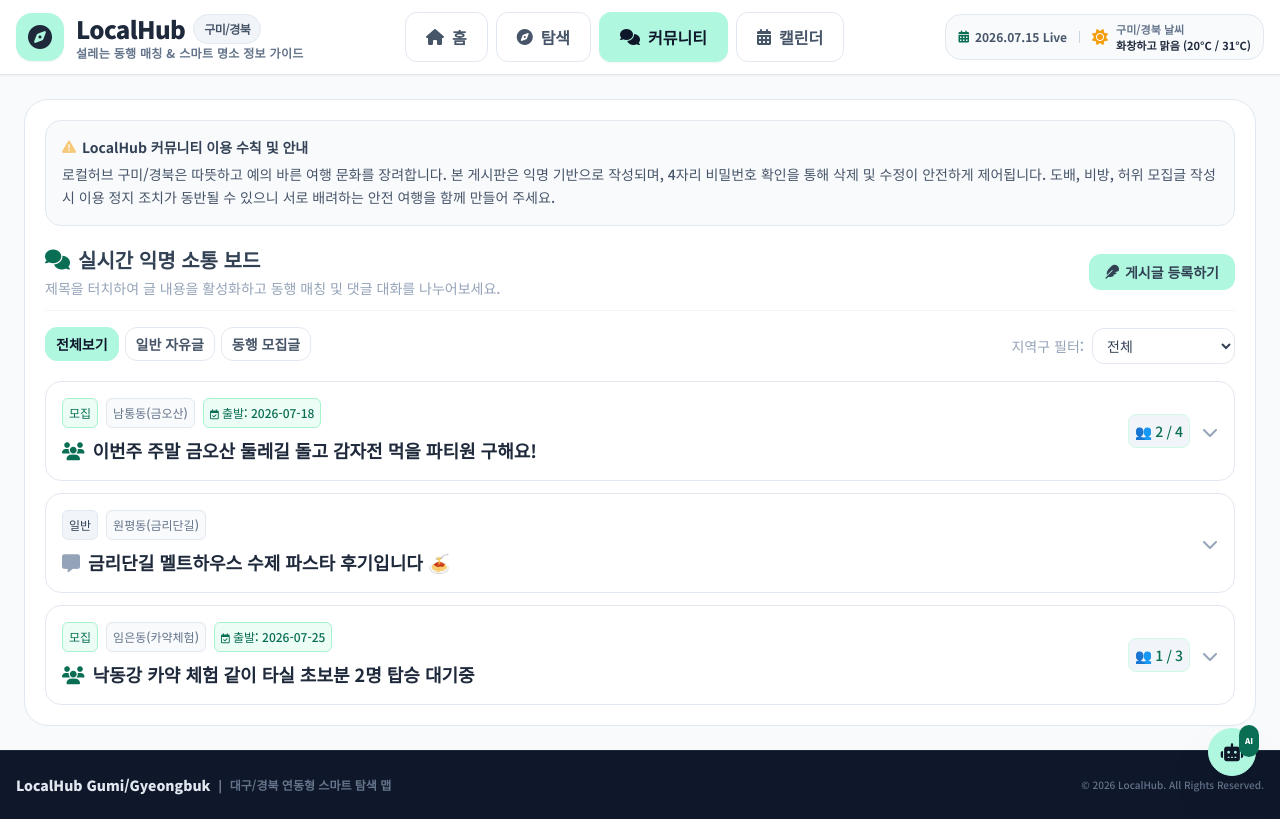
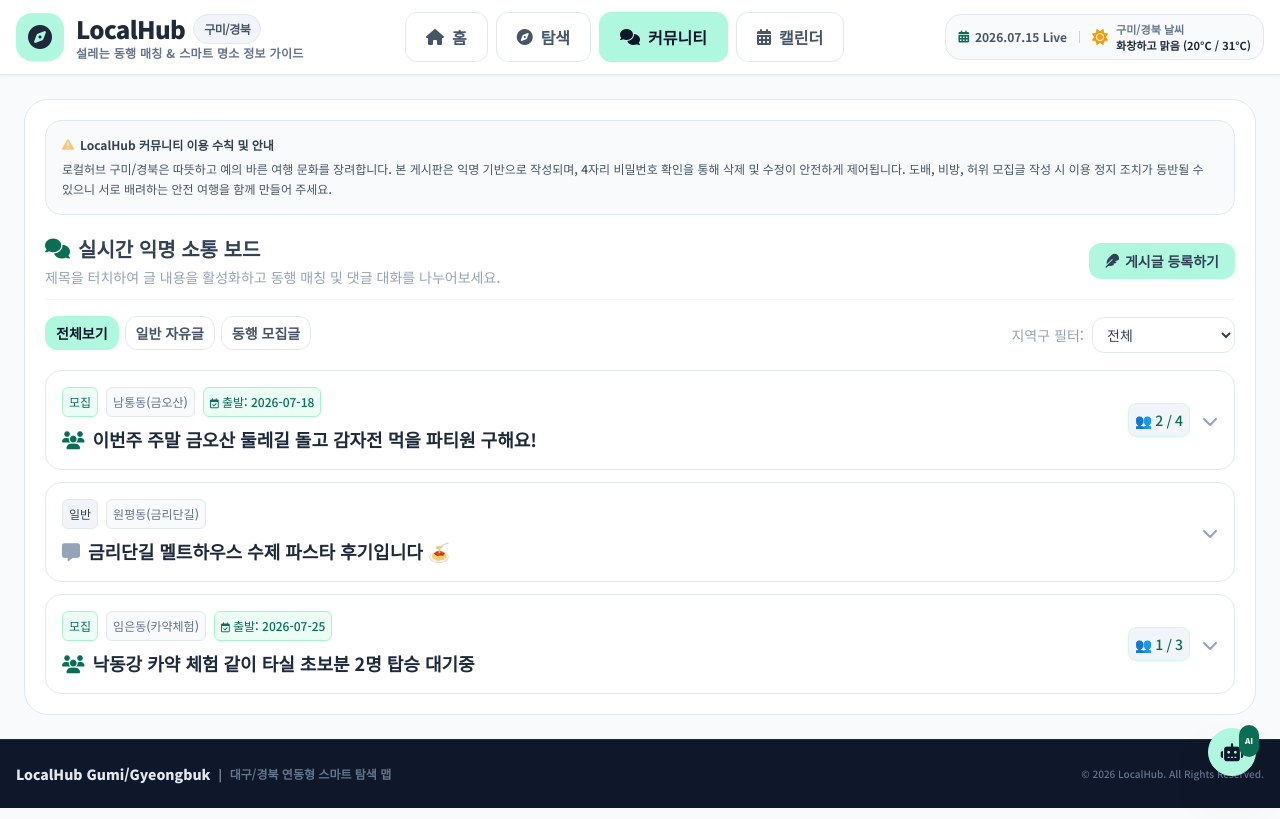
Before and after one commit to ksy00051087/locacl_hab, a Vue app in the folder locacl_hab/: page / in a window 1280 px wide. Both pictures are taken after a click on the button "커뮤니티". Built offline with nearby package versions, Linux system fonts and the light colour scheme.

Commit message:
fontscale_last

```diff
--- a/locacl_hab/src/components/CommunityView.vue
+++ b/locacl_hab/src/components/CommunityView.vue
@@ -1,9 +1,9 @@
 <template>
   <div class="space-y-6 animate-fade-in">
     <div class="bg-white rounded-3xl p-5 shadow-xs border border-slate-200">
-      <div class="bg-slate-50 p-4 rounded-2xl border border-slate-200 mb-5 space-y-1.5 text-sm">
+      <div class="bg-slate-50 p-4 rounded-2xl border border-slate-200 mb-5 space-y-1.5 text-xs">
         <h4 class="font-semibold text-slate-700 flex items-center gap-1.5"><i class="fa-solid fa-triangle-exclamation text-amber-500 animate-pulse"></i> LocalHub 커뮤니티 이용 수칙 및 안내</h4>
-        <p class="text-sm text-slate-600 font-medium leading-relaxed">
+        <p class="text-xs text-slate-600 font-medium leading-relaxed">
           로컬허브 구미/경북은 따뜻하고 예의 바른 여행 문화를 장려합니다. 본 게시판은 익명 기반으로 작성되며, 4자리 비밀번호 확인을 통해 삭제 및 수정이 안전하게 제어됩니다. 도배, 비방, 허위 모집글 작성 시 이용 정지 조치가 동반될 수 있으니 서로 배려하는 안전 여행을 함께 만들어 주세요.
         </p>
       </div>
```
